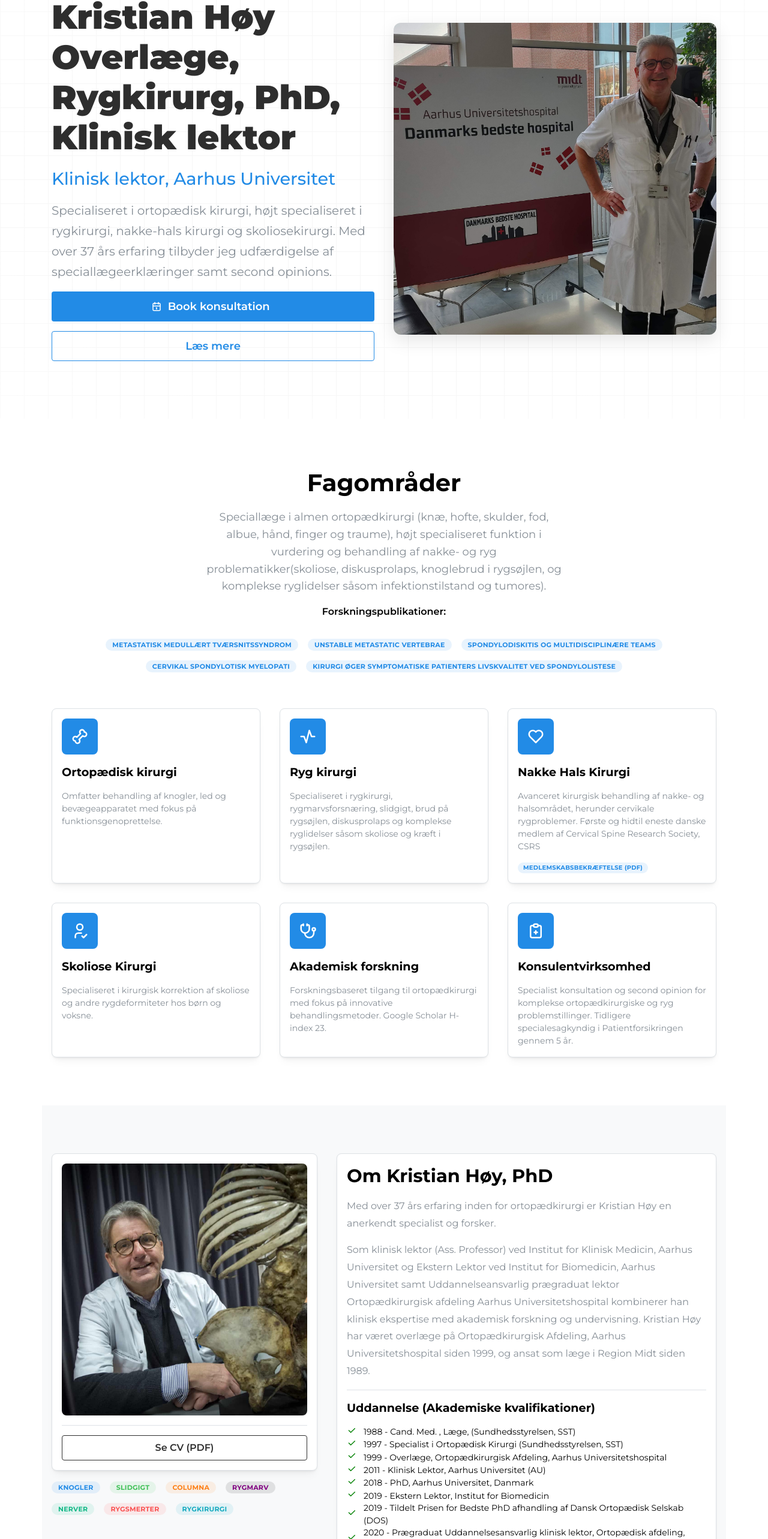
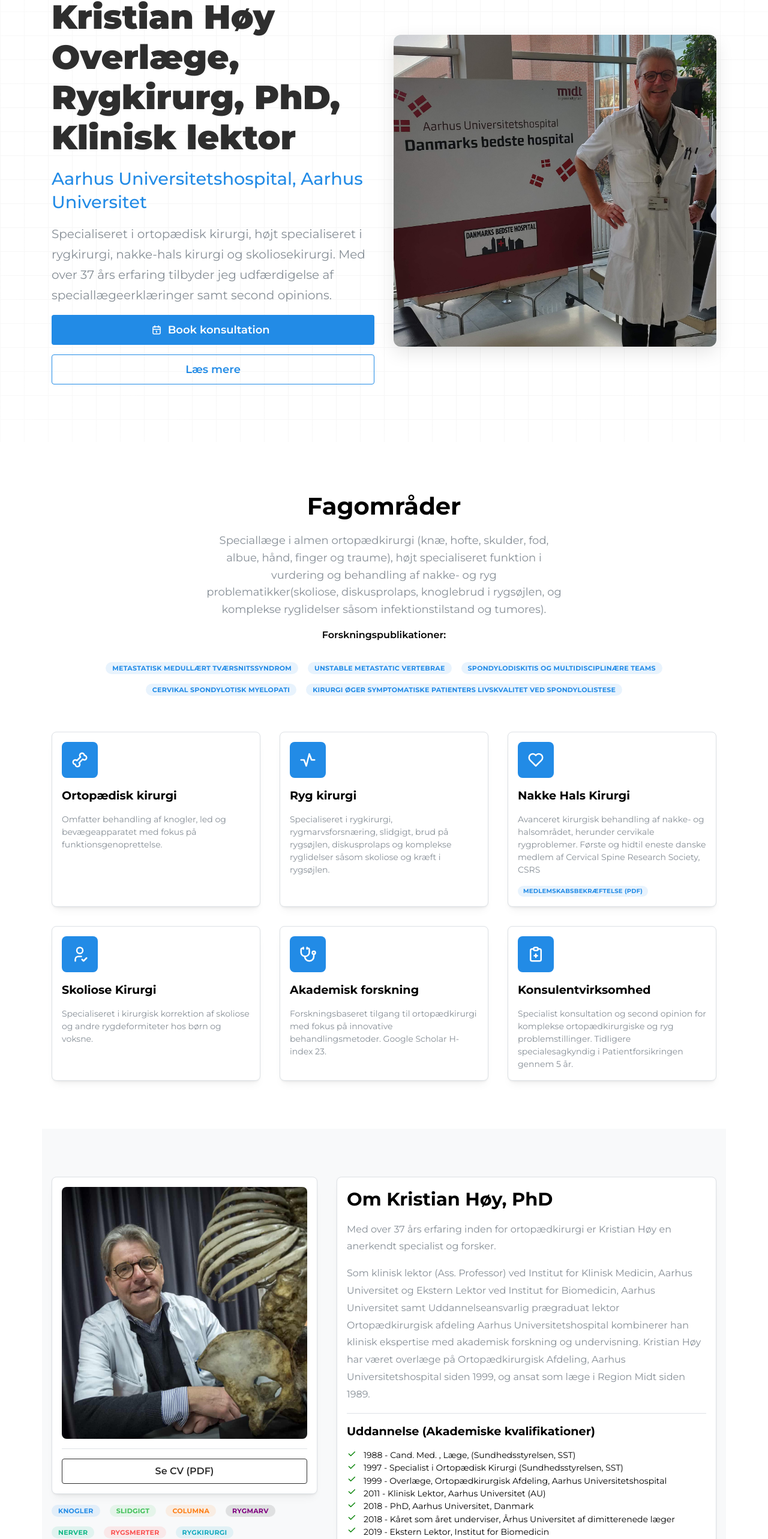
Before and after one commit to VerduijnPujol98/hjemmeside_laege, a Next.js app: page / in a window 1280 px wide. Shown: the part 180-2746 px from the top of the page at 60% size. Built offline with nearby package versions, Linux system fonts and the light colour scheme; no server answers.

Commit message:
Integrate Web3Forms contact form and update contact fallback

```diff
--- a/src/app/components/About.js
+++ b/src/app/components/About.js
@@ -70,6 +70,7 @@ export default function About() {
                   <ListItem>1999 - Overlæge, Ortopædkirurgisk Afdeling, Aarhus Universitetshospital</ListItem>
                   <ListItem>2011 - Klinisk Lektor, Aarhus Universitet (AU)</ListItem>
                   <ListItem>2018 - PhD, Aarhus Universitet, Danmark</ListItem>
+                  <ListItem>2018 - Kåret som året underviser, Århus Universitet af dimitterenede læger</ListItem>
                   <ListItem>2019 - Ekstern Lektor, Institut for Biomedicin</ListItem>
                   <ListItem>2019 - Tildelt Prisen for Bedste PhD afhandling af Dansk Ortopædisk Selskab (DOS)</ListItem>
                   <ListItem>2020 - Prægraduat Uddannelsesansvarlig klinisk lektor, Ortopædisk afdeling, Aarhus University</ListItem>
--- a/src/app/components/Hero.js
+++ b/src/app/components/Hero.js
@@ -65,7 +65,7 @@ export default function Hero() {
               fw={450}
               lh={1.35}
             >
-              Klinisk lektor, Aarhus Universitet
+              Aarhus Universitetshospital, Aarhus Universitet
             </Title>
             <Text
               size="xl"
--- a/src/app/components/Insurance.js
+++ b/src/app/components/Insurance.js
@@ -322,8 +322,8 @@ export default function Insurance() {
                   <Badge variant="light" color="green" size="sm">37+ års erfaring som læge</Badge>
                   <Group gap="xs" wrap="nowrap">
                     <Badge variant="light" color="red" size="sm">Overlæge gennem 27 år</Badge>
-                    <Badge variant="light" color="orange" size="sm">Klinisk lektor (Ass Professor) 15 år.</Badge>
                   </Group>
+                  <Badge variant="light" color="orange" size="sm">Klinisk lektor (Ass Professor) 15 år.</Badge>
                   <Badge variant="light" color="cyan" size="sm" mt={10}>Vagthavende i det vestdanske døgnberedskab</Badge>
                   <Badge variant="light" color="cyan" size="sm">for Rygmarvsskadede siden 1997</Badge>
 
```
